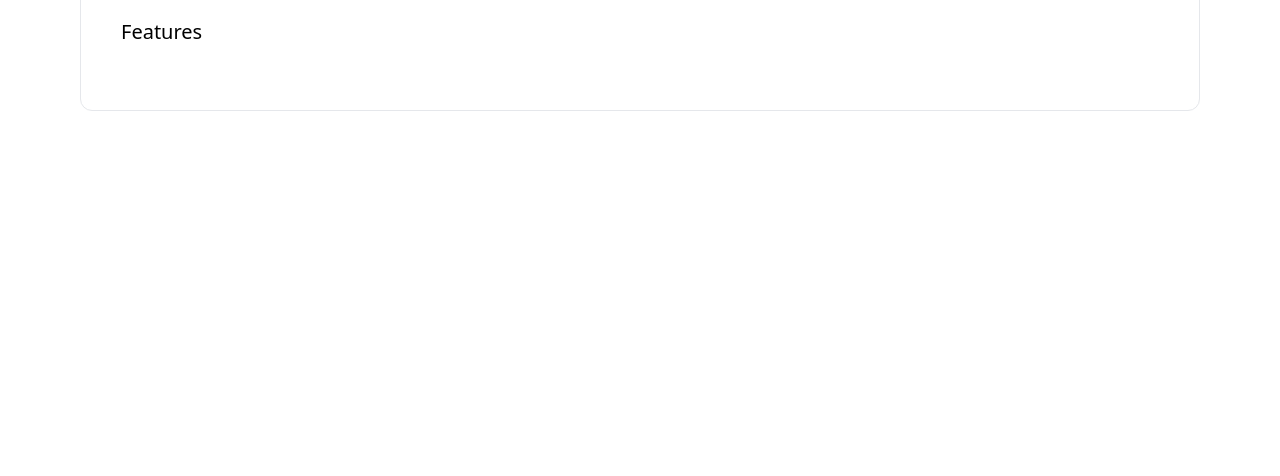
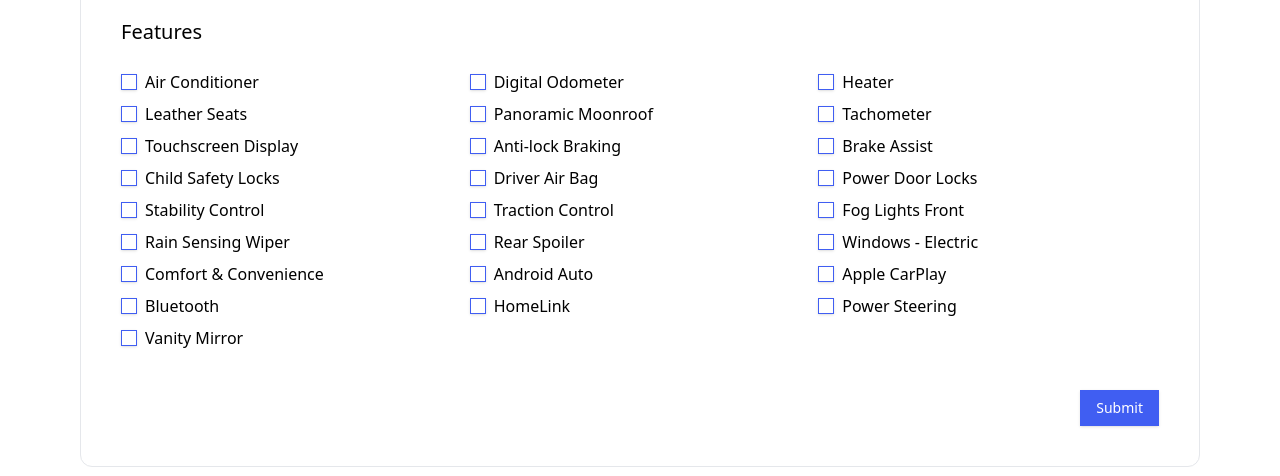
Before and after one commit to tmgnisc/Car-Marketplace-WebAp, a React (Vite) app: page /add-listing in a window 1280 px wide. Shown: the part 1132-1608 px from the top of the page. Before the commit the page ends 1283 px from the top, so only its background shows below. Built offline with nearby package versions, Linux system fonts and the light colour scheme; no server answers.

Commit message:
checkbox completed and add button

```diff
--- a/src/add-listing/index.jsx
+++ b/src/add-listing/index.jsx
@@ -5,6 +5,9 @@ import InputField from "./components/InputField";
 import DropdownField from "./components/DropdownField";
 import TextAreaField from "./components/TextAreaField";
 import { Separator } from "@/components/ui/separator";
+import features from "./../Shared/features.json";
+import { Checkbox } from "@/components/ui/checkbox";
+import { Button } from "@/components/ui/button";
 
 function AddListing() {
   return (
@@ -19,18 +22,35 @@ function AddListing() {
             <div className="grid grid-cols-1 md:grid-cols-2 gap-5">
               {carDetails.carDetails.map((item, index) => (
                 <div key={index}>
-                  <lable className='text-sm'>{item?.label} {item.required&&<span className="text-red-600">*</span>}</lable>
+                  <lable className="text-sm">
+                    {item?.label}{" "}
+                    {item.required && <span className="text-red-600">*</span>}
+                  </lable>
                   {item.fieldType == "text" || item.fieldType == "number" ? (
                     <InputField item={item} />
-                  ):item.fieldType=='dropdown'?<DropdownField item={item}/>:item.fieldType=='textarea'?<TextAreaField item={item}/> : null}
+                  ) : item.fieldType == "dropdown" ? (
+                    <DropdownField item={item} />
+                  ) : item.fieldType == "textarea" ? (
+                    <TextAreaField item={item} />
+                  ) : null}
                 </div>
               ))}
             </div>
           </div>
-          <Separator className="my-6"/>
+          <Separator className="my-6" />
           {/* features */}
           <div>
-            <h2 className='font-medium text-xl my-6'>Features</h2>
+            <h2 className="font-medium text-xl my-6">Features</h2>
+            <div className="grid grid-cols-2 md:grid-cols-3 gap-2">
+              {features.features.map((item, index) => (
+                <div key={index} className="flex gap-2 items-center">
+                  <Checkbox /> <h2>{item.label}</h2>
+                </div>
+              ))}
+            </div>
+          </div>
+          <div className="mt-10 flex justify-end">
+            <Button>Submit</Button>
           </div>
         </form>
       </div>
--- a/src/components/ui/checkbox.jsx
+++ b/src/components/ui/checkbox.jsx
@@ -8,7 +8,7 @@ const Checkbox = React.forwardRef(({ className, ...props }, ref) => (
   <CheckboxPrimitive.Root
     ref={ref}
     className={cn(
-      "peer h-4 w-4 shrink-0 rounded-sm border border-primary shadow focus-visible:outline-none focus-visible:ring-1 focus-visible:ring-ring disabled:cursor-not-allowed disabled:opacity-50 data-[state=checked]:bg-primary data-[state=checked]:text-primary-foreground",
+      "peer h-4 w-4 shrink-0 rounded-sm border border-primary shadow focus-visible:outline-none focus-visible:ring-1 focus-visible:ring-ring disabled:cursor-not-allowed disabled:opacity-50 data-[state=checked]:bg-primary data-[state=checked]:text-white",
       className
     )}
     {...props}>
```
